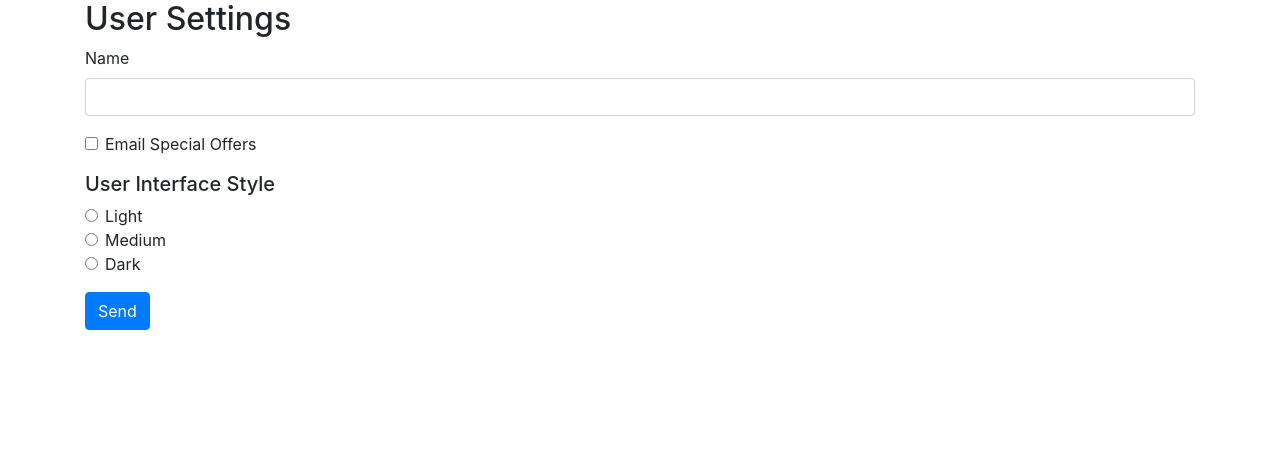
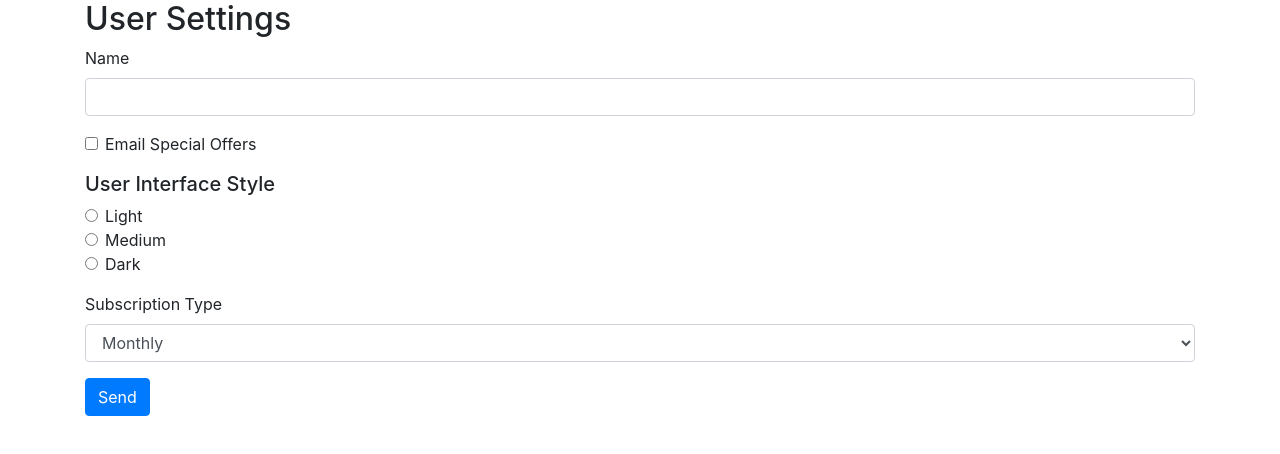
Before and after one commit to SteveMustanski/ps-demo, an Angular app: page / in a window 1280 px wide. Shown: the top 454 px of the page. Built offline with nearby package versions, Linux system fonts and the light colour scheme.

Commit message:
added select control

```diff
--- a/src/app/user-settings-form/user-settings-form.component.html
+++ b/src/app/user-settings-form/user-settings-form.component.html
@@ -32,6 +32,14 @@
         </label>
       </div>
     </div>
+    <div class="form-group">
+      <label for="subscriptionType">Subscription Type</label>
+      <select class="form-control" aria-label=".form-select-sm example" id="subscriptionType">
+        <option value="1">Monthly</option>
+        <option value="2">Annually</option>
+        <option value="3">Lifetime</option>
+      </select>
+    </div>
     <button class='btn btn-primary'>Send</button>
   </form>
 
```
